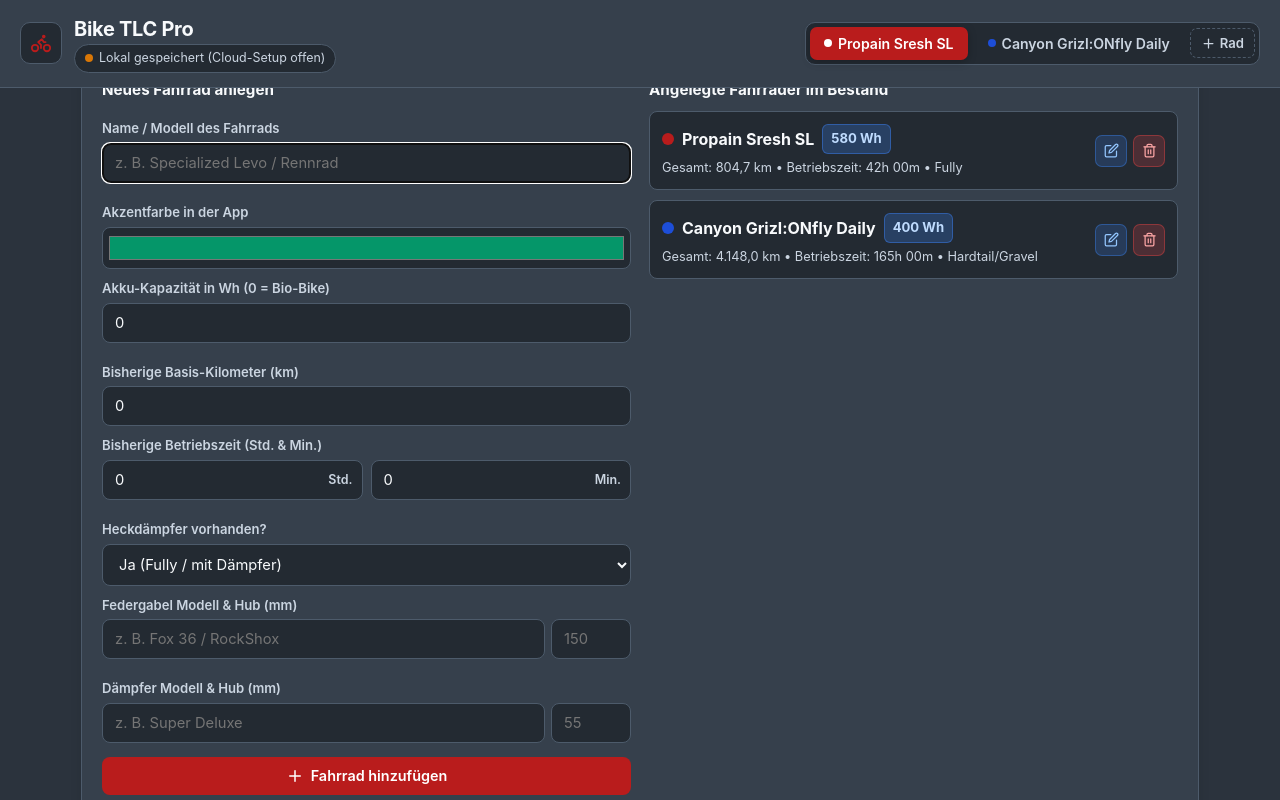
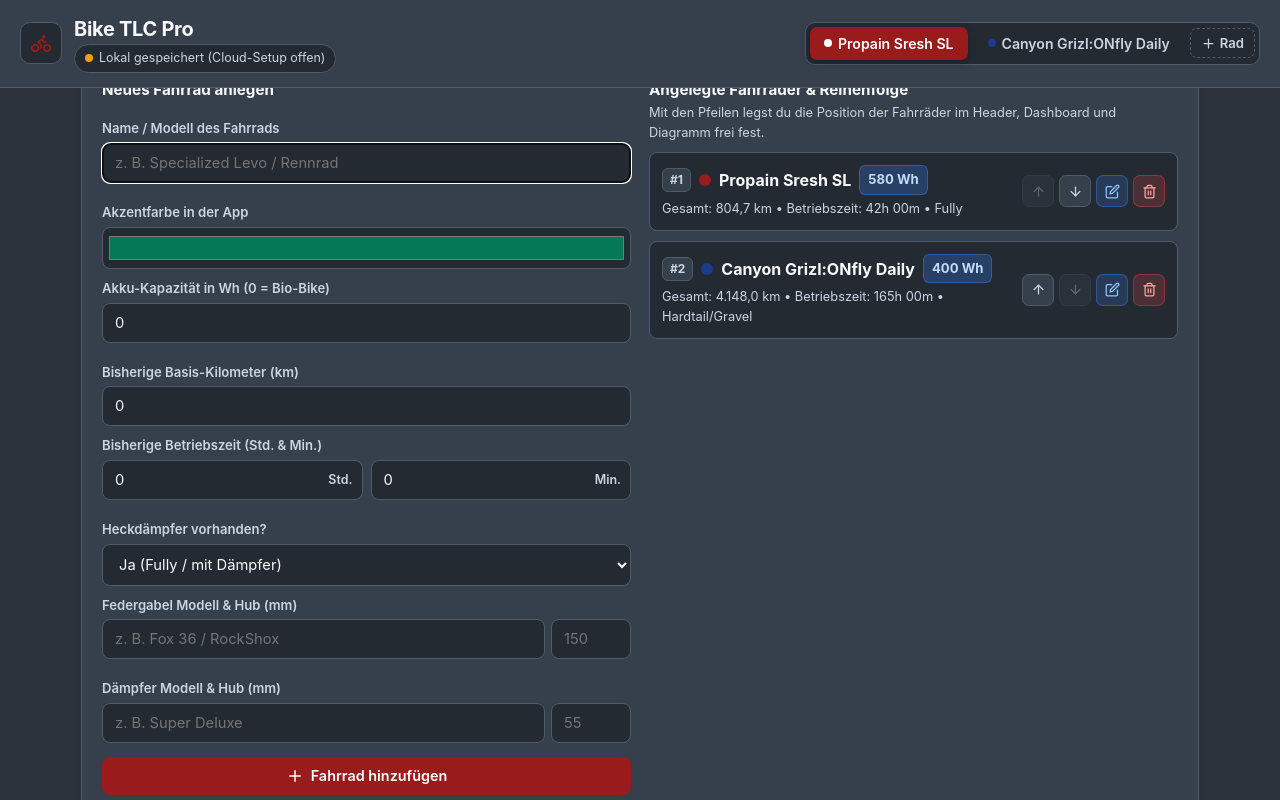
Before and after one commit to jreicherz/bike-tlc-cloud, a plain HTML site: page index.html in a window 1280 px wide. Both pictures are taken after a click on the button "Rad". Shown: the part 949-1749 px from the top of the page. Drawn offline with nearby package versions, Linux system fonts and the light colour scheme.

Commit message:
Add files via upload

```diff
--- a/index.html
+++ b/index.html
@@ -19,12 +19,12 @@
       --text-main: #f8fafc;
       --text-muted: #cbd5e1;
       --border: #4d5b6b;
-      --propain: #b91c1c; /* Dunkleres, sattes Karmesinrot */
-      --canyon: #1d4ed8;  /* Dunkleres, tiefes Königsblau */
-      --accent: #b91c1c;
-      --success: #059669;
-      --warning: #d97706;
-      --danger: #dc2626;
+      --propain: #991b1b;
+      --canyon: #1e3a8a;
+      --accent: #991b1b;
+      --success: #047857;
+      --warning: #b45309;
+      --danger: #b91c1c;
       --radius: 12px;
     }
 
@@ -74,7 +74,7 @@
       display: flex; align-items: center; gap: 6px; cursor: pointer; transition: 0.2s;
     }
     .sync-badge:hover { border-color: var(--text-muted); color: var(--text-main); }
-    .sync-dot { width: 8px; height: 8px; border-radius: 50%; background: var(--warning); }
+    .sync-dot { width: 8px; height: 8px; border-radius: 50%; background: #f59e0b; }
     .sync-dot.online { background: #10b981; }
 
     /* Bike Umschalter (Dynamisch) */
@@ -88,7 +88,7 @@
       display: inline-flex; align-items: center; gap: 6px;
     }
     .bike-btn:hover { color: var(--text-main); }
-    .bike-btn.active { color: #fff; box-shadow: 0 2px 8px rgba(0,0,0,0.25); }
+    .bike-btn.active { color: #fff; box-shadow: 0 2px 8px rgba(0,0,0,0.3); }
     .bike-add-btn {
       border: 1px dashed var(--border); background: transparent; color: var(--text-muted);
       padding: 6px 10px; border-radius: 7px; cursor: pointer; display: inline-flex; align-items: center;
@@ -184,6 +184,7 @@
     }
     .btn:hover { opacity: 0.92; }
     .btn:active { transform: scale(0.98); }
+    .btn:disabled { opacity: 0.35; cursor: not-allowed; transform: none; }
     .btn-secondary { background: var(--bg-input); border: 1px solid var(--border); color: var(--text-main); }
 
     /* Professionelle Action-Buttons */
@@ -191,6 +192,8 @@
       width: 32px; height: 32px; padding: 0; border-radius: 7px;
       display: inline-flex; align-items: center; justify-content: center;
     }
+    .btn-move { background: var(--bg-card); color: var(--text-muted); border: 1px solid var(--border); }
+    .btn-move:hover:not(:disabled) { color: var(--text-main); border-color: var(--text-muted); background: var(--bg-card-hover); }
     .btn-edit { background: rgba(59, 130, 246, 0.2); color: #93c5fd; border: 1px solid rgba(59, 130, 246, 0.4); padding: 6px 10px; font-size: 0.8rem; }
     .btn-danger { background: rgba(239, 68, 68, 0.2); color: #fca5a5; border: 1px solid rgba(239, 68, 68, 0.4); padding: 6px 10px; font-size: 0.8rem; }
     .btn-success { background: rgba(16, 185, 129, 0.2); color: #6ee7b7; border: 1px solid rgba(16, 185, 129, 0.4); padding: 6px 10px; font-size: 0.8rem; }
@@ -214,6 +217,10 @@
     .badge-due { background: rgba(245, 158, 11, 0.25); color: #fde68a; }
     .badge-ok { background: rgba(16, 185, 129, 0.25); color: #a7f3d0; }
     .badge-low { background: rgba(239, 68, 68, 0.25); color: #fca5a5; }
+    .pos-badge {
+      font-size: 0.75rem; font-weight: 700; color: var(--text-muted); background: var(--bg-card);
+      border: 1px solid var(--border); border-radius: 6px; padding: 2px 7px;
+    }
 
     /* Setup Dial Boxen */
     .dial-grid { display: grid; grid-template-columns: repeat(2, 1fr); gap: 10px; }
@@ -283,6 +290,8 @@
   <symbol id="i-ruler" viewBox="0 0 24 24"><path d="M21.3 15.3a2.4 2.4 0 0 1 0 3.4l-2.6 2.6a2.4 2.4 0 0 1-3.4 0L2.7 8.7a2.41 2.41 0 0 1 0-3.4l2.6-2.6a2.41 2.41 0 0 1 3.4 0Z"/><path d="m14.5 12.5 2-2"/><path d="m11.5 9.5 2-2"/><path d="m8.5 6.5 2-2"/><path d="m17.5 15.5 2-2"/></symbol>
   <symbol id="i-list" viewBox="0 0 24 24"><line x1="8" y1="6" x2="21" y2="6"/><line x1="8" y1="12" x2="21" y2="12"/><line x1="8" y1="18" x2="21" y2="18"/><line x1="3" y1="6" x2="3.01" y2="6"/><line x1="3" y1="12" x2="3.01" y2="12"/><line x1="3" y1="18" x2="3.01" y2="18"/></symbol>
   <symbol id="i-disc" viewBox="0 0 24 24"><circle cx="12" cy="12" r="10"/><circle cx="12" cy="12" r="3"/></symbol>
+  <symbol id="i-arrow-up" viewBox="0 0 24 24"><line x1="12" y1="19" x2="12" y2="5"/><polyline points="5 12 12 5 19 12"/></symbol>
+  <symbol id="i-arrow-down" viewBox="0 0 24 24"><line x1="12" y1="5" x2="12" y2="19"/><polyline points="19 12 12 19 5 12"/></symbol>
 </svg>
 
 <header>
@@ -299,7 +308,7 @@
     </div>
   </div>
 
-  <!-- Dynamischer Fahrrad-Umschalter inkl. + Button -->
+  <!-- Dynamischer Fahrrad-Umschalter -->
   <div class="bike-switcher" id="bike-switcher-container"></div>
 </header>
 
@@ -824,10 +833,10 @@
       </div>
     </div>
 
-    <!-- FAHRRAD-VERWALTUNG -->
+    <!-- FAHRRAD-VERWALTUNG (INKL. REIHENFOLGE VERSCHIEBEN) -->
     <div class="card" id="bike-manager-card" style="border-top: 4px solid var(--accent);">
       <div class="card-header">
-        <div class="card-title"><svg class="icon"><use href="#i-bike"/></svg> Fahrrad-Verwaltung (Räder anlegen, bearbeiten & löschen)</div>
+        <div class="card-title"><svg class="icon"><use href="#i-bike"/></svg> Fahrrad-Verwaltung (Räder anlegen, sortieren & bearbeiten)</div>
       </div>
       <div class="grid-2">
         <div>
@@ -840,7 +849,7 @@
               </div>
               <div>
                 <label>Akzentfarbe in der App</label>
-                <input type="color" id="bm-color" value="#059669">
+                <input type="color" id="bm-color" value="#047857">
               </div>
             </div>
 
@@ -907,7 +916,10 @@
         </div>
 
         <div>
-          <strong style="font-size:0.95rem;">Angelegte Fahrräder im Bestand</strong>
+          <strong style="font-size:0.95rem;">Angelegte Fahrräder & Reihenfolge</strong>
+          <p style="font-size:0.8rem; color:var(--text-muted); margin-top:2px;">
+            Mit den Pfeilen legst du die Position der Fahrräder im Header, Dashboard und Diagramm frei fest.
+          </p>
           <div id="bike-manager-list" style="margin-top:10px;"></div>
         </div>
       </div>
@@ -994,15 +1006,47 @@
     return `<svg class="icon ${sizeClass}"><use href="#i-${name}"/></svg>`;
   }
 
-  // Hex-Farbe in RGBA umwandeln (für weiche Canvas-Verläufe)
   function hexToRgba(hex, alpha) {
-    let c = (hex || '#1d4ed8').replace('#', '');
+    let c = (hex || '#1e3a8a').replace('#', '');
     if (c.length === 3) c = c.split('').map(x => x + x).join('');
     const num = parseInt(c, 16);
     const r = (num >> 16) & 255;
     const g = (num >> 8) & 255;
     const b = num & 255;
     return `rgba(${r}, ${g}, ${b}, ${alpha})`;
+  }
+
+  // Liefert alle Fahrräder sortiert nach der benutzerdefinierten sortOrder (Propain startet auf #1)
+  function getOrderedBikes() {
+    const list = Object.values(appData.bikes || {});
+    const defaultPriority = { propain: 1, canyon: 2 };
+    return list.sort((a, b) => {
+      const orderA = (a.sortOrder !== undefined && a.sortOrder !== null) ? Number(a.sortOrder) : (defaultPriority[a.id] || 99);
+      const orderB = (b.sortOrder !== undefined && b.sortOrder !== null) ? Number(b.sortOrder) : (defaultPriority[b.id] || 99);
+      if (orderA !== orderB) return orderA - orderB;
+      return String(a.id).localeCompare(String(b.id));
+    });
+  }
+
+  // Verschiebt ein Fahrrad um eine Position nach oben (-1) oder unten (+1)
+  function moveBikeOrder(bikeId, direction) {
+    const ordered = getOrderedBikes();
+    const currentIndex = ordered.findIndex(b => b.id === bikeId);
+    if (currentIndex === -1) return;
+
+    const targetIndex = currentIndex + direction;
+    if (targetIndex < 0 || targetIndex >= ordered.length) return;
+
+    // Positionen im Array tauschen und saubere sortOrder (1, 2, 3...) vergeben
+    const temp = ordered[currentIndex];
+    ordered[currentIndex] = ordered[targetIndex];
+    ordered[targetIndex] = temp;
+
+    ordered.forEach((b, idx) => {
+      appData.bikes[b.id].sortOrder = idx + 1;
+    });
+
+    saveData();
   }
 
   function decimalHoursToHM(decHours) {
@@ -1080,8 +1124,9 @@
     bikes: {
       propain: {
         id: 'propain',
+        sortOrder: 1,
         name: 'Propain Sresh SL',
-        color: '#b91c1c', /* Dunkleres Rot */
+        color: '#991b1b',
         batteryWh: 580,
         baseKm: 804.7,
         baseHours: 42.0,
@@ -1115,8 +1160,9 @@
       },
       canyon: {
         id: 'canyon',
+        sortOrder: 2,
         name: 'Canyon Grizl:ONfly Daily',
-        color: '#1d4ed8', /* Dunkleres Königsblau */
+        color: '#1e3a8a',
         batteryWh: 400,
         baseKm: 4148.0,
         baseHours: 165.0,
@@ -1157,15 +1203,20 @@
     if (!data.bikes || Object.keys(data.bikes).length === 0) {
       data.bikes = JSON.parse(JSON.stringify(defaultData.bikes));
     }
-    // Automatische Farb-Migration auf das gewünschte dunklere Rot & dunklere Blau
-    if (data.bikes.propain && (data.bikes.propain.color === '#ef4444' || !data.bikes.propain.color)) {
-      data.bikes.propain.color = '#b91c1c';
-    }
-    if (data.bikes.canyon && (data.bikes.canyon.color === '#3b82f6' || !data.bikes.canyon.color)) {
-      data.bikes.canyon.color = '#1d4ed8';
-    }
-
+    if (data.bikes.propain && ['#ef4444', '#b91c1c'].includes(data.bikes.propain.color)) {
+      data.bikes.propain.color = '#991b1b';
+    }
+    if (data.bikes.canyon && ['#3b82f6', '#1d4ed8'].includes(data.bikes.canyon.color)) {
+      data.bikes.canyon.color = '#1e3a8a';
+    }
+
+    let fallbackOrder = 3;
     Object.values(data.bikes).forEach(b => {
+      if (b.sortOrder === undefined || b.sortOrder === null) {
+        if (b.id === 'propain') b.sortOrder = 1;
+        else if (b.id === 'canyon') b.sortOrder = 2;
+        else b.sortOrder = fallbackOrder++;
+      }
       if (!b.suspension) {
         b.suspension = JSON.parse(JSON.stringify(defaultSuspensionPropain));
       }
@@ -1180,8 +1231,10 @@
       if (!b.suspension.forkTravelMm) b.suspension.forkTravelMm = 150;
       if (!b.suspension.shockStrokeMm) b.suspension.shockStrokeMm = 55;
     });
+
     if (!data.bikes[activeBike]) {
-      activeBike = Object.keys(data.bikes)[0];
+      const firstBike = Object.values(data.bikes).sort((a, b) => a.sortOrder - b.sortOrder)[0];
+      activeBike = firstBike ? firstBike.id : Object.keys(data.bikes)[0];
     }
     return data;
   }
@@ -1286,7 +1339,7 @@
 
   function renderBikeSwitcherAndSelect() {
     const switcher = document.getElementById('bike-switcher-container');
-    const bikesList = Object.values(appData.bikes);
+    const bikesList = getOrderedBikes();
 
     switcher.innerHTML = bikesList.map(b => {
       const isActive = b.id === activeBike;
@@ -1332,7 +1385,7 @@
     cancelTorqueEdit();
     cancelSpecEdit();
 
-    const accent = appData.bikes[bikeId].color || '#b91c1c';
+    const accent = appData.bikes[bikeId].color || '#991b1b';
     document.documentElement.style.setProperty('--accent', accent);
 
     document.getElementById('calc-fork-measured').value = '';
@@ -1357,7 +1410,7 @@
 
   function renderDashboardKpis() {
     const grid = document.getElementById('dashboard-kpi-grid');
-    const bikesList = Object.values(appData.bikes);
+    const bikesList = getOrderedBikes();
 
     let grandTotalKm = 0;
     let totalHmAll = 0;
@@ -1420,7 +1473,7 @@
 
   function renderBaseValuesList() {
     const container = document.getElementById('base-values-list');
-    const bikesList = Object.values(appData.bikes);
+    const bikesList = getOrderedBikes();
 
     container.innerHTML = bikesList.map(b => {
       const hm = decimalHoursToHM(b.baseHours || 0);
@@ -1471,7 +1524,7 @@
   function renderAll() {
     ensureDataIntegrity(appData);
 
-    const currentAccent = appData.bikes[activeBike].color || '#b91c1c';
+    const currentAccent = appData.bikes[activeBike].color || '#991b1b';
     document.documentElement.style.setProperty('--accent', currentAccent);
 
     renderBikeSwitcherAndSelect();
@@ -1501,18 +1554,18 @@
     renderChart();
   }
 
-  // Professionelles Balkendiagramm mit Farbverläufen, Direkt-Labels (KM + %) und Detail-Tooltip
+  // Professionelles Balkendiagramm (sortiert gemäß der festgelegten Reihenfolge)
   function renderChart() {
     const canvas = document.getElementById('kmBarChart');
     if (!canvas) return;
     const ctx = canvas.getContext('2d');
 
-    const bikesList = Object.values(appData.bikes);
+    const bikesList = getOrderedBikes();
     const labels = bikesList.map(b => b.name);
     const baseValues = bikesList.map(b => parseFloat(b.baseKm || 0));
     const tourValues = bikesList.map(b => getBikeTourKm(b.id));
     const totalValues = bikesList.map((b, i) => baseValues[i] + tourValues[i]);
-    const rawColors = bikesList.map(b => b.color || '#1d4ed8');
+    const rawColors = bikesList.map(b => b.color || '#1e3a8a');
 
     const grandTotalKm = totalValues.reduce((s, v) => s + v, 0);
     const grandBaseKm = baseValues.reduce((s, v) => s + v, 0);
@@ -1522,17 +1575,15 @@
     totalValues.push(grandTotalKm);
     baseValues.push(grandBaseKm);
     tourValues.push(grandTourKm);
-    rawColors.push('#059669'); // Sattes Smaragdgrün für den Gesamtstand
-
-    // Vertikale Canvas-Farbverläufe für edle Optik
+    rawColors.push('#047857');
+
     const bgGradients = rawColors.map(hex => {
       const grad = ctx.createLinearGradient(0, 0, 0, 280);
-      grad.addColorStop(0, hexToRgba(hex, 0.95));
-      grad.addColorStop(1, hexToRgba(hex, 0.28));
+      grad.addColorStop(0, hexToRgba(hex, 0.96));
+      grad.addColorStop(1, hexToRgba(hex, 0.35));
       return grad;
     });
 
-    // Eigenes Plugin für gestochen scharfe Wert- & Prozent-Labels über jedem Balken
     const topValueLabelsPlugin = {
       id: 'topValueLabels',
       afterDatasetsDraw(chart) {
@@ -1550,12 +1601,10 @@
           c.textAlign = 'center';
           c.textBaseline = 'bottom';
 
-          // Hauptwert (KM)
           c.font = '700 12px -apple-system, BlinkMacSystemFont, "Segoe UI", Roboto, sans-serif';
           c.fillStyle = '#f8fafc';
           c.fillText(kmText, bar.x, bar.y - 18);
 
-          // Subwert (Prozentanteil)
           c.font = '600 10.5px -apple-system, BlinkMacSystemFont, "Segoe UI", Roboto, sans-serif';
           c.fillStyle = '#cbd5e1';
           c.fillText(subText, bar.x, bar.y - 4);
@@ -1766,7 +1815,7 @@
 
     if (!metrics.hasConsumption) {
       previewEl.textContent = 'Start-Akku muss größer als der Rest-Akku sein.';
-      previewEl.style.color = 'var(--warning)';
+      previewEl.style.color = '#f59e0b';
       return;
     }
 
@@ -1778,7 +1827,7 @@
     previewEl.style.color = '#10b981';
   }
 
-  // 1. TOUREN: Hinzufügen, Bearbeiten & Löschen (mit Std. & Min.)
+  // 1. TOUREN: Hinzufügen, Bearbeiten & Löschen
   function saveTour(e) {
     e.preventDefault();
     const bike = document.getElementById('tour-bike').value;
@@ -2457,11 +2506,11 @@
     `).join('');
   }
 
-  // 5. FAHRRAD-VERWALTUNG: Weitere Fahrräder anlegen, bearbeiten & löschen
+  // 5. FAHRRAD-VERWALTUNG: Weitere Fahrräder anlegen, sortieren, bearbeiten & löschen
   function saveBikeEntity(e) {
     e.preventDefault();
     const name = document.getElementById('bm-name').value.trim();
-    const color = document.getElementById('bm-color').value || '#059669';
+    const color = document.getElementById('bm-color').value || '#047857';
     const batteryWh = Math.max(0, parseInt(document.getElementById('bm-battery').value || '0', 10));
     const baseKm = Math.max(0, parseFloat(document.getElementById('bm-base-km').value || '0'));
     const baseH = document.getElementById('bm-base-h').value;
@@ -2488,8 +2537,10 @@
       cancelBikeEntityEdit();
     } else {
       const newId = 'bike_' + Date.now();
+      const maxOrder = getOrderedBikes().reduce((max, b) => Math.max(max, Number(b.sortOrder || 0)), 0);
       appData.bikes[newId] = {
         id: newId,
+        sortOrder: maxOrder + 1,
         name,
         color,
         batteryWh,
@@ -2547,7 +2598,7 @@
 
     editingBikeEntityId = id;
     document.getElementById('bm-name').value = b.name || '';
-    document.getElementById('bm-color').value = b.color || '#059669';
+    document.getElementById('bm-color').value = b.color || '#047857';
     document.getElementById('bm-battery').value = b.batteryWh || 0;
     document.getElementById('bm-base-km').value = b.baseKm || 0;
 
@@ -2575,7 +2626,7 @@
     if (!nameInput) return;
 
     nameInput.value = '';
-    document.getElementById('bm-color').value = '#059669';
+    document.getElementById('bm-color').value = '#047857';
     document.getElementById('bm-battery').value = '0';
     document.getElementById('bm-base-km').value = '0';
     document.getElementById('bm-base-h').value = '0';
@@ -2605,8 +2656,12 @@
     }
     delete appData.bikes[id];
     appData.tours = appData.tours.filter(t => t.bike !== id);
+    const remainingOrdered = getOrderedBikes();
+    remainingOrdered.forEach((bikeItem, idx) => {
+      appData.bikes[bikeItem.id].sortOrder = idx + 1;
+    });
     if (activeBike === id) {
-      activeBike = Object.keys(appData.bikes)[0];
+      activeBike = remainingOrdered[0].id;
     }
     if (editingBikeEntityId === id) {
       cancelBikeEntityEdit();
@@ -2617,17 +2672,20 @@
   function renderBikeManagerList() {
     const container = document.getElementById('bike-manager-list');
     if (!container) return;
-    const bikesList = Object.values(appData.bikes);
-
-    container.innerHTML = bikesList.map(b => {
+    const bikesList = getOrderedBikes();
+
+    container.innerHTML = bikesList.map((b, idx) => {
       const totalKm = getBikeTotalKm(b.id);
       const totalH = getBikeTotalHours(b.id);
       const isEditing = editingBikeEntityId === b.id;
+      const isFirst = idx === 0;
+      const isLast = idx === bikesList.length - 1;
 
       return `
-        <div class="${isEditing ? 'editing-box' : ''}" style="display:flex; justify-content:space-between; align-items:center; background:var(--bg-input); border:1px solid var(--border); border-radius:8px; padding:12px; margin-bottom:10px;">
+        <div class="${isEditing ? 'editing-box' : ''}" style="display:flex; justify-content:space-between; align-items:center; background:var(--bg-input); border:1px solid var(--border); border-radius:8px; padding:12px; margin-bottom:10px; gap:10px;">
           <div>
-            <div style="display:flex; align-items:center; gap:8px;">
+            <div style="display:flex; align-items:center; gap:8px; flex-wrap:wrap;">
+              <span class="pos-badge">#${idx + 1}</span>
               <span style="width:12px; height:12px; border-radius:50%; background:${b.color}; display:inline-block;"></span>
               <strong>${b.name}</strong>
               <span class="badge badge-nm">${b.batteryWh > 0 ? `${b.batteryWh} Wh` : 'Bio-Bike'}</span>
@@ -2636,7 +2694,9 @@
               Gesamt: ${formatKm(totalKm)} &bull; Betriebszeit: ${formatDurationHM(totalH)} &bull; ${b.suspension.hasShock ? 'Fully' : 'Hardtail/Gravel'}
             </div>
           </div>
-          <div style="display:flex; gap:6px; white-space:nowrap;">
+          <div style="display:flex; gap:5px; white-space:nowrap; align-items:center;">
+            <button class="btn btn-move btn-icon" onclick="moveBikeOrder('${b.id}', -1)" ${isFirst ? 'disabled' : ''} title="Position nach oben verschieben">${svgIcon('arrow-up', 'icon-sm')}</button>
+            <button class="btn btn-move btn-icon" onclick="moveBikeOrder('${b.id}', 1)" ${isLast ? 'disabled' : ''} title="Position nach unten verschieben">${svgIcon('arrow-down', 'icon-sm')}</button>
             <button class="btn btn-edit btn-icon" onclick="editBikeEntity('${b.id}')" title="Fahrrad-Eckdaten bearbeiten">${svgIcon('edit', 'icon-sm')}</button>
             <button class="btn btn-danger btn-icon" onclick="deleteBikeEntity('${b.id}')" title="Fahrrad löschen">${svgIcon('trash', 'icon-sm')}</button>
           </div>
@@ -2796,7 +2856,8 @@
   window.addEventListener('DOMContentLoaded', () => {
     document.getElementById('tour-date').value = new Date().toISOString().split('T')[0];
     document.getElementById('maint-date').value = new Date().toISOString().split('T')[0];
-    selectBike(activeBike);
+    const firstOrdered = getOrderedBikes()[0];
+    selectBike(firstOrdered ? firstOrdered.id : 'propain');
     initSupabase();
 
     if ('serviceWorker' in navigator) {
```
